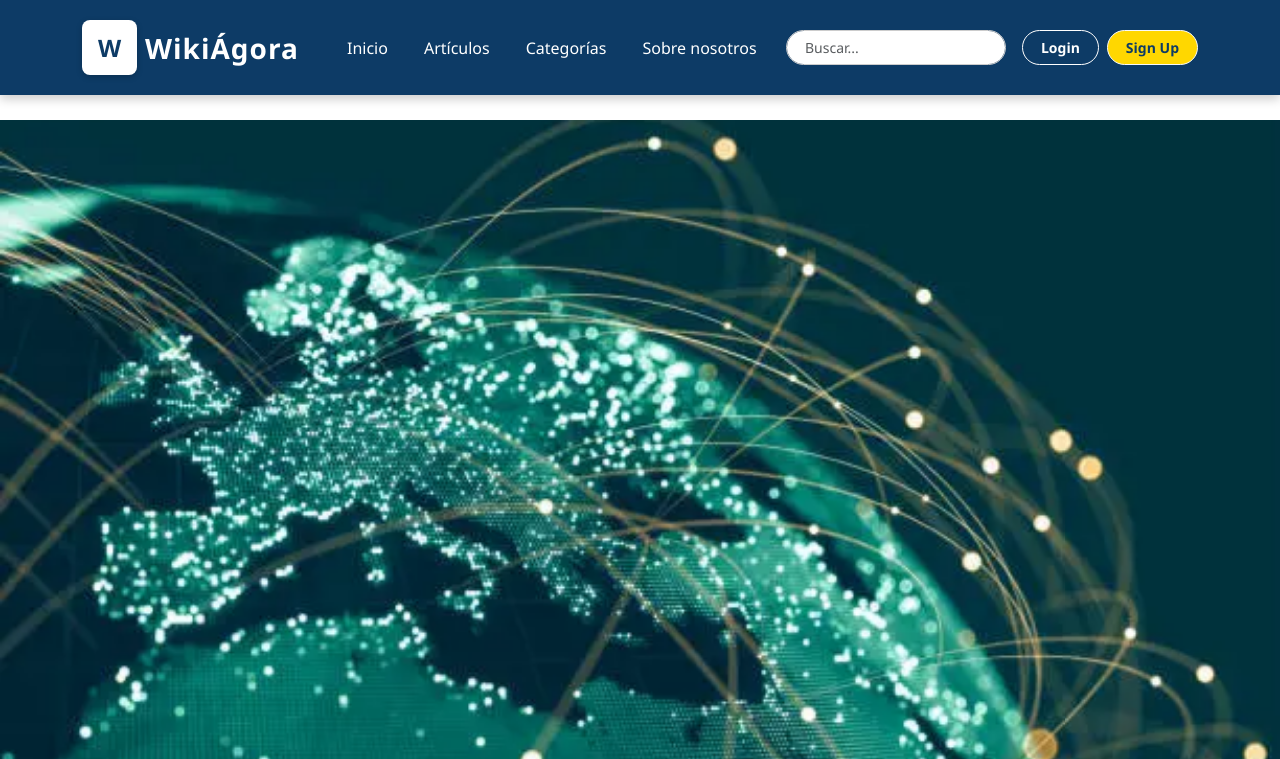
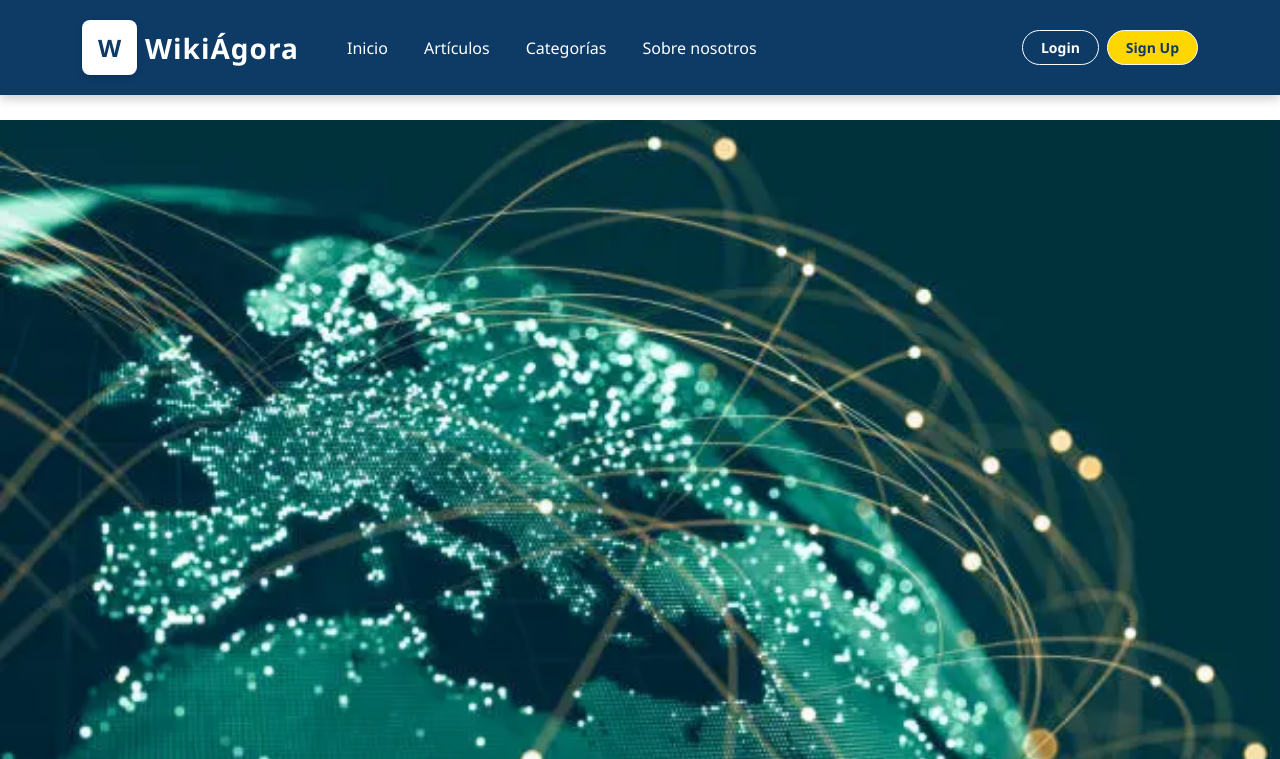
Before and after one commit to ariveron02/WIKIPEDIA_DINAMICA, a PHP site: page /index.php in a window 1280 px wide. Shown: the top 759 px of the page. Run offline with PHP 8.4, Linux system fonts and the light colour scheme.

Commit message:
Borrar buscador index.php

```diff
--- a/includes/header.php
+++ b/includes/header.php
@@ -25,11 +25,6 @@
                     <li class="nav-item"><a class="nav-link" href="#">Sobre nosotros</a></li>
                 </ul>
 
-                <!-- Buscador -->
-                <form class="d-flex me-3">
-                    <input class="form-control form-control-sm search-input" type="search" placeholder="Buscar...">
-                </form>
-
                 <!-- Botones de login / signup -->
                 <a href="frontend/login.php" class="btn btn-outline-light btn-sm me-2">Login</a>
                 <a href="frontend/registro.php" class="btn btn-light btn-sm">Sign Up</a>
```
